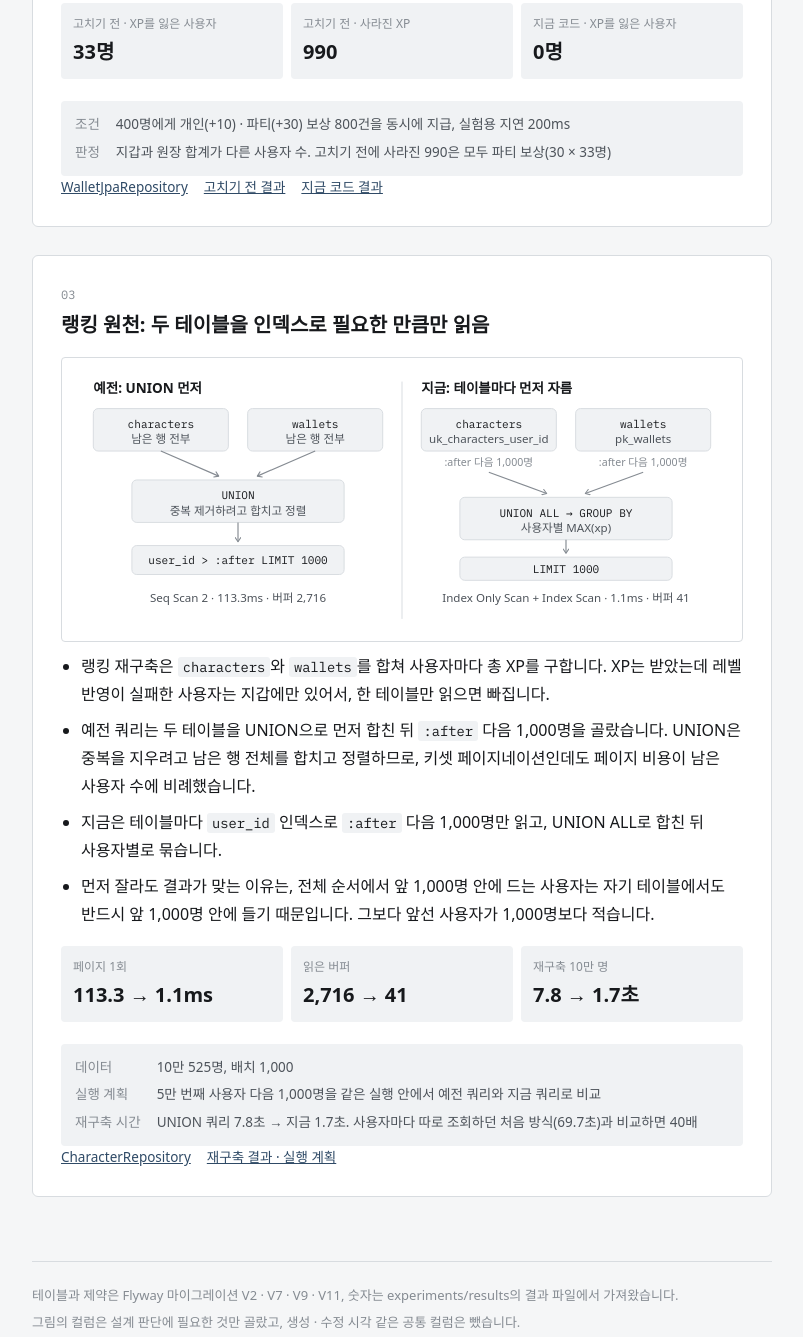
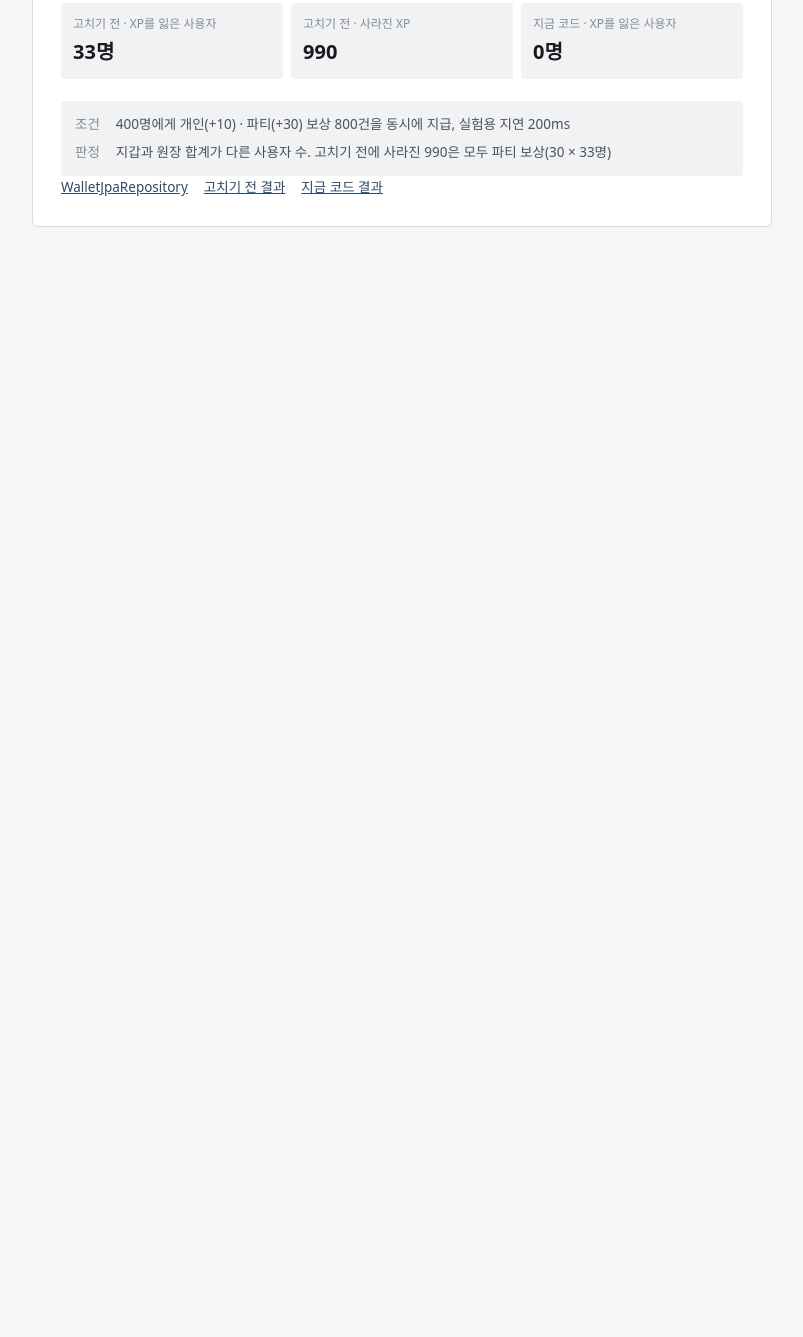
Before and after one commit to pathfinder357/my-portfolio, a plain HTML site: page evidence/game-tables-erd.html in a window 1280 px wide. Shown: the part 2694-4031 px from the top of the page, without its empty margins (238-1041 px from the left). After the commit the page ends 3017 px from the top, so only its background shows below. Drawn offline with Linux system fonts and the light colour scheme; a web font is replaced by a local one.

Commit message:
Update game-tables-erd.html

```diff
--- a/evidence/game-tables-erd.html
+++ b/evidence/game-tables-erd.html
@@ -345,66 +345,6 @@ footer.end p + p { margin-top: 4px; }
   </div>
 </article>
 
-<!-- 3. 랭킹 원천 -->
-<article class="card" id="ranking-source">
-  <p class="card-no">03</p>
-  <h2>랭킹 원천: 두 테이블을 인덱스로 필요한 만큼만 읽음</h2>
-  <div class="sec">
-    <figure class="fig">
-      <svg viewBox="0 0 680 268" role="img" aria-label="예전 쿼리는 characters와 wallets 전체를 UNION으로 합치고 정렬한 뒤 다음 1000명을 골라 113밀리초가 걸렸다. 지금 쿼리는 테이블마다 user_id 인덱스로 다음 1000명만 읽고 합쳐 1.1밀리초가 걸린다">
-        <text class="t" x="20" y="24">예전: UNION 먼저</text>
-        <text class="t" x="360" y="24">지금: 테이블마다 먼저 자름</text>
-        <line class="hr" x1="340" y1="12" x2="340" y2="258"/>
-
-        <rect class="b" x="20" y="40" width="140" height="44" rx="5"/><text class="m" x="90" y="60" text-anchor="middle">characters</text><text class="s" x="90" y="76" text-anchor="middle">남은 행 전부</text>
-        <rect class="b" x="180" y="40" width="140" height="44" rx="5"/><text class="m" x="250" y="60" text-anchor="middle">wallets</text><text class="s" x="250" y="76" text-anchor="middle">남은 행 전부</text>
-        <line class="ar" x1="90" y1="84" x2="150" y2="110" marker-end="url(#ah)"/>
-        <line class="ar" x1="250" y1="84" x2="190" y2="110" marker-end="url(#ah)"/>
-        <rect class="b" x="60" y="114" width="220" height="44" rx="5"/><text class="m" x="170" y="134" text-anchor="middle">UNION</text><text class="s" x="170" y="150" text-anchor="middle">중복 제거하려고 합치고 정렬</text>
-        <line class="ar" x1="170" y1="158" x2="170" y2="178" marker-end="url(#ah)"/>
-        <rect class="b" x="60" y="182" width="220" height="30" rx="5"/><text class="m" x="170" y="201" text-anchor="middle">user_id &gt; :after LIMIT 1000</text>
-        <text class="s" x="170" y="240" text-anchor="middle">Seq Scan 2 · 113.3ms · 버퍼 2,716</text>
-
-        <rect class="b" x="360" y="40" width="140" height="44" rx="5"/><text class="m" x="430" y="60" text-anchor="middle">characters</text><text class="s" x="430" y="76" text-anchor="middle">uk_characters_user_id</text>
-        <rect class="b" x="520" y="40" width="140" height="44" rx="5"/><text class="m" x="590" y="60" text-anchor="middle">wallets</text><text class="s" x="590" y="76" text-anchor="middle">pk_wallets</text>
-        <text class="n" x="430" y="100" text-anchor="middle">:after 다음 1,000명</text>
-        <text class="n" x="590" y="100" text-anchor="middle">:after 다음 1,000명</text>
-        <line class="ar" x1="430" y1="106" x2="490" y2="128" marker-end="url(#ah)"/>
-        <line class="ar" x1="590" y1="106" x2="530" y2="128" marker-end="url(#ah)"/>
-        <rect class="b" x="400" y="132" width="220" height="44" rx="5"/><text class="m" x="510" y="152" text-anchor="middle">UNION ALL → GROUP BY</text><text class="s" x="510" y="168" text-anchor="middle">사용자별 MAX(xp)</text>
-        <line class="ar" x1="510" y1="176" x2="510" y2="190" marker-end="url(#ah)"/>
-        <rect class="b" x="400" y="194" width="220" height="24" rx="5"/><text class="m" x="510" y="210" text-anchor="middle">LIMIT 1000</text>
-        <text class="s" x="510" y="240" text-anchor="middle">Index Only Scan + Index Scan · 1.1ms · 버퍼 41</text>
-      </svg>
-    </figure>
-    <ul>
-      <li>랭킹 재구축은 <code>characters</code>와 <code>wallets</code>를 합쳐 사용자마다 총 XP를 구합니다. XP는 받았는데 레벨 반영이 실패한 사용자는 지갑에만 있어서, 한 테이블만 읽으면 빠집니다.</li>
-      <li>예전 쿼리는 두 테이블을 UNION으로 먼저 합친 뒤 <code>:after</code> 다음 1,000명을 골랐습니다. UNION은 중복을 지우려고 남은 행 전체를 합치고 정렬하므로, 키셋 페이지네이션인데도 페이지 비용이 남은 사용자 수에 비례했습니다.</li>
-      <li>지금은 테이블마다 <code>user_id</code> 인덱스로 <code>:after</code> 다음 1,000명만 읽고, UNION ALL로 합친 뒤 사용자별로 묶습니다.</li>
-      <li>먼저 잘라도 결과가 맞는 이유는, 전체 순서에서 앞 1,000명 안에 드는 사용자는 자기 테이블에서도 반드시 앞 1,000명 안에 들기 때문입니다. 그보다 앞선 사용자가 1,000명보다 적습니다.</li>
-    </ul>
-    <div class="nums">
-      <div class="num"><div class="l">페이지 1회</div><div class="v">113.3 → 1.1ms</div></div>
-      <div class="num"><div class="l">읽은 버퍼</div><div class="v">2,716 → 41</div></div>
-      <div class="num"><div class="l">재구축 10만 명</div><div class="v">7.8 → 1.7초</div></div>
-    </div>
-    <dl class="cond">
-      <dt>데이터</dt><dd>10만 525명, 배치 1,000</dd>
-      <dt>실행 계획</dt><dd>5만 번째 사용자 다음 1,000명을 같은 실행 안에서 예전 쿼리와 지금 쿼리로 비교</dd>
-      <dt>재구축 시간</dt><dd>UNION 쿼리 7.8초 → 지금 1.7초. 사용자마다 따로 조회하던 처음 방식(69.7초)과 비교하면 40배</dd>
-    </dl>
-    <p class="links">
-      <a href="https://github.com/pathfinder357/rp-gym/blob/develop/game-service/src/main/java/com/workoutdone/rpgym/game/character/adapter/out/persistence/CharacterRepository.java">CharacterRepository</a>
-      <a href="https://github.com/pathfinder357/rp-gym/blob/game-experiments-2026-10/experiments/results/랭킹_재구축_10만명_20261011-205010.txt">재구축 결과 · 실행 계획</a>
-    </p>
-  </div>
-</article>
-
-<footer class="end">
-  <p>테이블과 제약은 Flyway 마이그레이션 V2 · V7 · V9 · V11, 숫자는 experiments/results의 결과 파일에서 가져왔습니다.</p>
-  <p>그림의 컬럼은 설계 판단에 필요한 것만 골랐고, 생성 · 수정 시각 같은 공통 컬럼은 뺐습니다.</p>
-</footer>
-
 </div>
 </body>
 </html>
```
